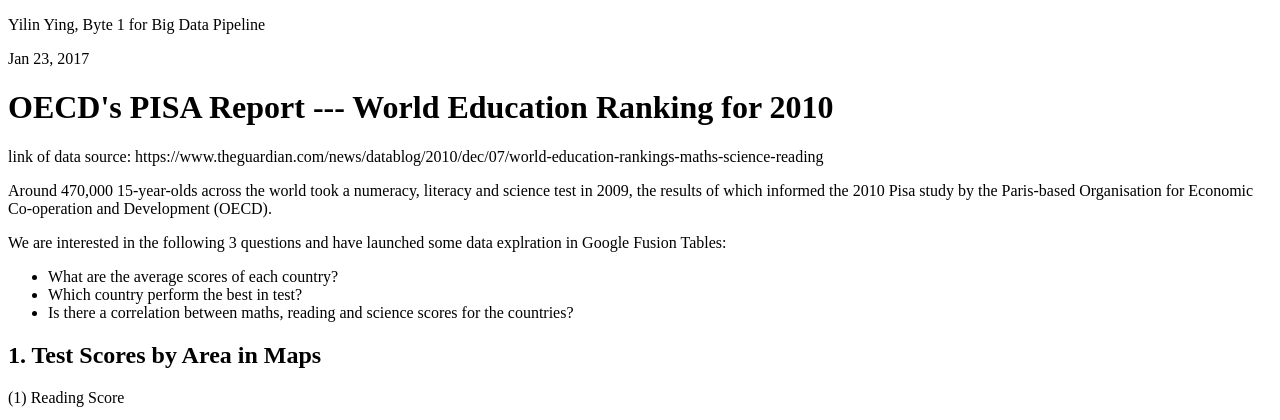
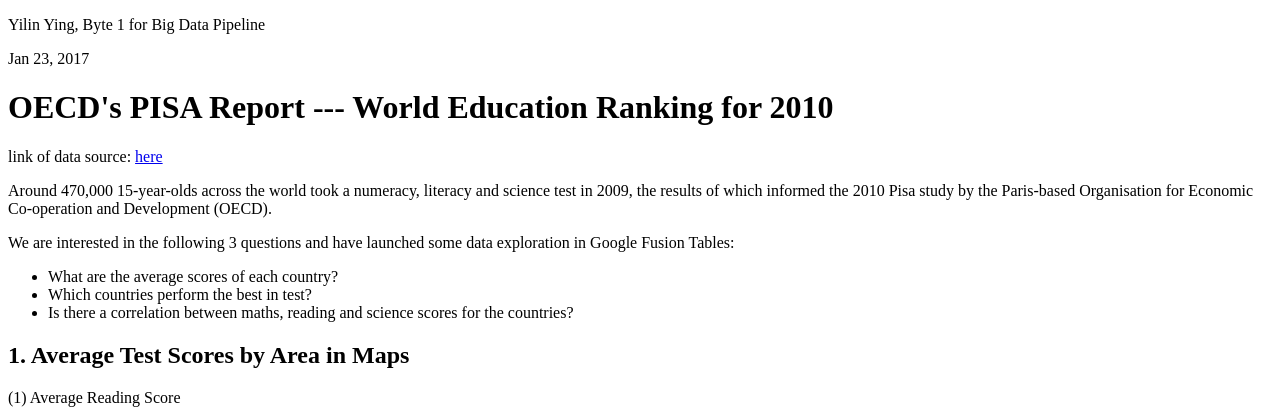
Before and after one commit to yingyl12/yilin-b1-a5-github, a Flask app: page / in a window 1280 px wide. Shown: the top 420 px of the page. Run offline with Flask 2, Linux system fonts and the light colour scheme.

Commit message:
some typo

```diff
--- a/templates/index.html
+++ b/templates/index.html
@@ -10,7 +10,7 @@
 <h1>OECD's PISA Report --- World Education Ranking for 2010</h1>
 <p> </p>
 <p>
-    link of data source: https://www.theguardian.com/news/datablog/2010/dec/07/world-education-rankings-maths-science-reading
+    link of data source: <a href="https://www.theguardian.com/news/datablog/2010/dec/07/world-education-rankings-maths-science-reading"> here </a>
 </p>
 
 <p>
@@ -18,21 +18,21 @@ Around 470,000 15-year-olds across the world took a numeracy, literacy and scien
 the results of which informed the 2010 Pisa study by the Paris-based Organisation for Economic Co-operation and Development (OECD).
 </p>
 <p>
-We are interested in the following 3 questions and have launched some data explration in Google Fusion Tables:
+We are interested in the following 3 questions and have launched some data exploration in Google Fusion Tables:
 </p>
 <ul>
 <li> What are the average scores of each country? </li>
-<li> Which country perform the best in test? </li>
+<li> Which countries perform the best in test? </li>
 <li> Is there a correlation between maths, reading and science scores for the countries?</li>
 </ul>
-<h2> 1. Test Scores by Area in Maps </h2>
-    <p> (1) Reading Score </p>
+<h2> 1. Average Test Scores by Area in Maps </h2>
+    <p> (1) Average Reading Score </p>
     <iframe width="900" height="400" scrolling="no" frameborder="no" src="https://fusiontables.google.com/embedviz?viz=GVIZ&amp;t=MAP&amp;gco_region=world&amp;gco_dataMode=regions&amp;containerId=googft-gviz-canvas&amp;q=select+gvizcountry(col0)%2C+col2%2C+col0+from+1n0VV53pRUTQDkB6D1xLIOvvf7JpxVtbfnyH_CGFd&amp;qrs=+where+gvizcountry(col0)+%3E%3D+&amp;qre=+and+gvizcountry(col0)+%3C%3D+&amp;qe=+limit+66&amp;att=true&amp;width=900&amp;height=385"></iframe>
     <p> </p>
-    <p> (2) Science Score </p>
+    <p> (2) Average Science Score </p>
     <iframe width="900" height="400" scrolling="no" frameborder="no" src="https://fusiontables.google.com/embedviz?viz=GVIZ&amp;t=MAP&amp;gco_region=world&amp;gco_dataMode=regions&amp;containerId=googft-gviz-canvas&amp;q=select+gvizcountry(col0)%2C+col1%2C+col0+from+1n0VV53pRUTQDkB6D1xLIOvvf7JpxVtbfnyH_CGFd&amp;qrs=+where+gvizcountry(col0)+%3E%3D+&amp;qre=+and+gvizcountry(col0)+%3C%3D+&amp;qe=+limit+66&amp;att=true&amp;width=900&amp;height=385"></iframe>
     <p> </p>
-	<p> (3) Maths Score </p>
+	<p> (3) Average Maths Score </p>
 	<iframe width="900" height="400" scrolling="no" frameborder="no" src="https://fusiontables.google.com/embedviz?viz=GVIZ&amp;t=MAP&amp;gco_region=world&amp;gco_dataMode=regions&amp;containerId=googft-gviz-canvas&amp;q=select+gvizcountry(col0)%2C+col3%2C+col0+from+1n0VV53pRUTQDkB6D1xLIOvvf7JpxVtbfnyH_CGFd&amp;qrs=+where+gvizcountry(col0)+%3E%3D+&amp;qre=+and+gvizcountry(col0)+%3C%3D+&amp;qe=+limit+66&amp;att=true&amp;width=900&amp;height=385"></iframe>
     <p> </p>
 
@@ -47,13 +47,13 @@ We are interested in the following 3 questions and have launched some data explr
 
 
 <h2> 3. Is there a correlation between different scores? </h2>
-	<p> (1) Reading Score by Science Score </p>
+	<p> (1) Average Reading Score by Average Science Score </p>
 	<iframe width="900" height="400" scrolling="no" frameborder="no" src="https://fusiontables.google.com/embedviz?viz=GVIZ&amp;t=SCATTER&amp;gco_allowHtml=false&amp;gco_treatLabelsAsText=false&amp;gco_legacyScatterChartLabels=true&amp;gco_lineWidth=0&amp;gco_booleanRole=certainty&amp;gco_pointSize=7&amp;gco_hAxis=%7B%22useFormatFromData%22%3Atrue%2C+%22viewWindow%22%3A%7B%22max%22%3Anull%2C+%22min%22%3Anull%7D%2C+%22minValue%22%3Anull%2C+%22maxValue%22%3Anull%2C+%22title%22%3A%22Science+Score%22%7D&amp;gco_vAxes=%5B%7B%22useFormatFromData%22%3Atrue%2C+%22viewWindow%22%3A%7B%22max%22%3Anull%2C+%22min%22%3Anull%7D%2C+%22minValue%22%3Anull%2C+%22maxValue%22%3Anull%2C+%22title%22%3A%22Reading+Score%22%7D%2C%7B%22useFormatFromData%22%3Atrue%2C+%22viewWindow%22%3A%7B%22max%22%3Anull%2C+%22min%22%3Anull%7D%2C+%22minValue%22%3Anull%2C+%22maxValue%22%3Anull%7D%5D&amp;gco_legend=none&amp;gco_title=Reading+Score+by+Science+Score&amp;gco_series=%7B%220%22%3A%7B%22color%22%3A%22%23f9cb9c%22%2C+%22pointSize%22%3A4%2C+%22errorBars%22%3A%7B%22errorType%22%3A%22none%22%7D%7D%7D&amp;gco_trendlines=%7B%7D&amp;containerId=googft-gviz-canvas&amp;rmax=250&amp;q=select+col1%2C+col2+from+1n0VV53pRUTQDkB6D1xLIOvvf7JpxVtbfnyH_CGFd&amp;qrs=+where+col1+%3E%3D+&amp;qre=+and+col1+%3C%3D+&amp;qe=&amp;att=true&amp;width=900&amp;height=385"></iframe>
 	<p> </p>
-	<p> (2) Science Score by Maths Score </p>
+	<p> (2) Average Science Score by Average Maths Score </p>
 	<iframe width="900" height="400" scrolling="no" frameborder="no" src="https://fusiontables.google.com/embedviz?viz=GVIZ&amp;t=SCATTER&amp;gco_allowHtml=false&amp;gco_treatLabelsAsText=false&amp;gco_legacyScatterChartLabels=true&amp;gco_lineWidth=0&amp;gco_booleanRole=certainty&amp;gco_pointSize=7&amp;gco_hAxis=%7B%22useFormatFromData%22%3Atrue%2C+%22viewWindow%22%3A%7B%22max%22%3Anull%2C+%22min%22%3Anull%7D%2C+%22minValue%22%3Anull%2C+%22maxValue%22%3Anull%2C+%22title%22%3A%22Maths+Score%22%7D&amp;gco_vAxes=%5B%7B%22useFormatFromData%22%3Atrue%2C+%22viewWindow%22%3A%7B%22max%22%3Anull%2C+%22min%22%3Anull%7D%2C+%22minValue%22%3Anull%2C+%22maxValue%22%3Anull%2C+%22title%22%3A%22Science+Score%22%7D%2C%7B%22useFormatFromData%22%3Atrue%2C+%22viewWindow%22%3A%7B%22max%22%3Anull%2C+%22min%22%3Anull%7D%2C+%22minValue%22%3Anull%2C+%22maxValue%22%3Anull%7D%5D&amp;gco_legend=none&amp;gco_series=%7B%220%22%3A%7B%22color%22%3A%22%23ea9999%22%2C+%22pointSize%22%3A4%7D%7D&amp;gco_title=Science+Score+by+Maths+Score&amp;containerId=googft-gviz-canvas&amp;rmax=250&amp;q=select+col3%2C+col1+from+1n0VV53pRUTQDkB6D1xLIOvvf7JpxVtbfnyH_CGFd&amp;qrs=+where+col3+%3E%3D+&amp;qre=+and+col3+%3C%3D+&amp;qe=&amp;att=true&amp;width=900&amp;height=385"></iframe>
 	<p> </p>
-	<p> (3) Reading Score by Maths Score </p>
+	<p> (3) Average Reading Score by Average Maths Score </p>
 	<iframe width="900" height="400" scrolling="no" frameborder="no" src="https://fusiontables.google.com/embedviz?viz=GVIZ&amp;t=SCATTER&amp;gco_allowHtml=false&amp;gco_treatLabelsAsText=false&amp;gco_legacyScatterChartLabels=true&amp;gco_lineWidth=0&amp;gco_booleanRole=certainty&amp;gco_pointSize=7&amp;gco_hAxis=%7B%22useFormatFromData%22%3Atrue%2C+%22viewWindow%22%3A%7B%22max%22%3Anull%2C+%22min%22%3Anull%7D%2C+%22minValue%22%3Anull%2C+%22maxValue%22%3Anull%2C+%22title%22%3A%22Maths+Score%22%7D&amp;gco_vAxes=%5B%7B%22useFormatFromData%22%3Atrue%2C+%22viewWindow%22%3A%7B%22max%22%3Anull%2C+%22min%22%3Anull%7D%2C+%22minValue%22%3Anull%2C+%22maxValue%22%3Anull%2C+%22title%22%3A%22Reading+Score%22%7D%2C%7B%22useFormatFromData%22%3Atrue%2C+%22viewWindow%22%3A%7B%22max%22%3Anull%2C+%22min%22%3Anull%7D%2C+%22minValue%22%3Anull%2C+%22maxValue%22%3Anull%7D%5D&amp;gco_legend=none&amp;gco_title=Reading+Score+by+Maths+Score&amp;gco_series=%7B%220%22%3A%7B%22color%22%3A%22%23b4a7d6%22%2C+%22pointSize%22%3A4%7D%7D&amp;containerId=googft-gviz-canvas&amp;rmax=250&amp;q=select+col3%2C+col2+from+1n0VV53pRUTQDkB6D1xLIOvvf7JpxVtbfnyH_CGFd&amp;qrs=+where+col3+%3E%3D+&amp;qre=+and+col3+%3C%3D+&amp;qe=&amp;att=true&amp;width=900&amp;height=385"></iframe>
 
 </body>
```
